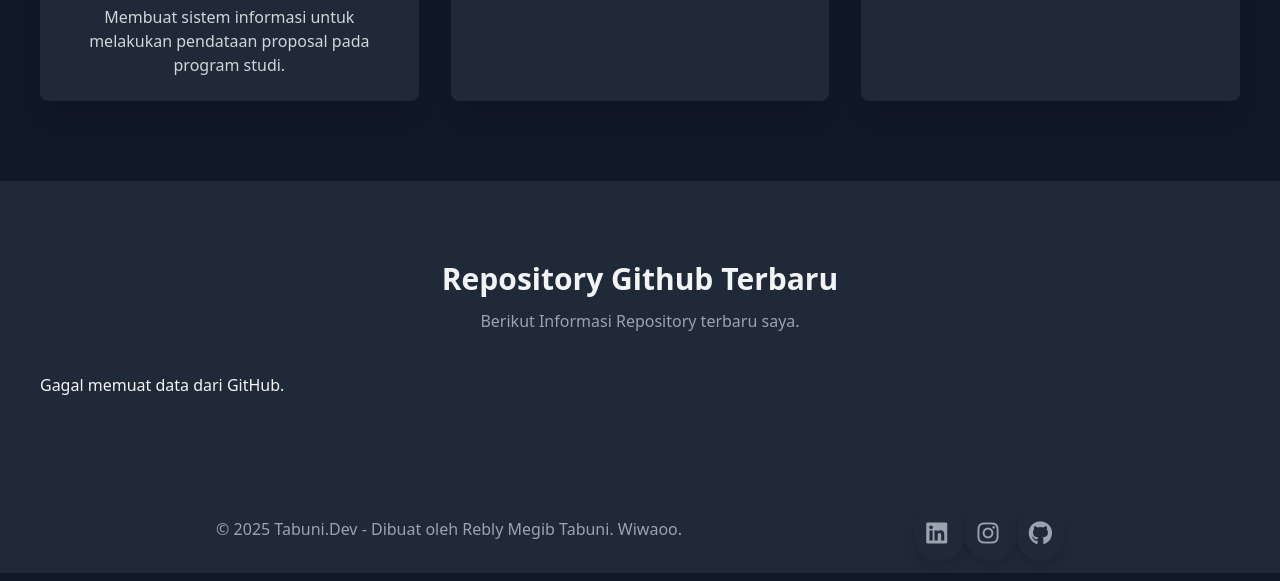
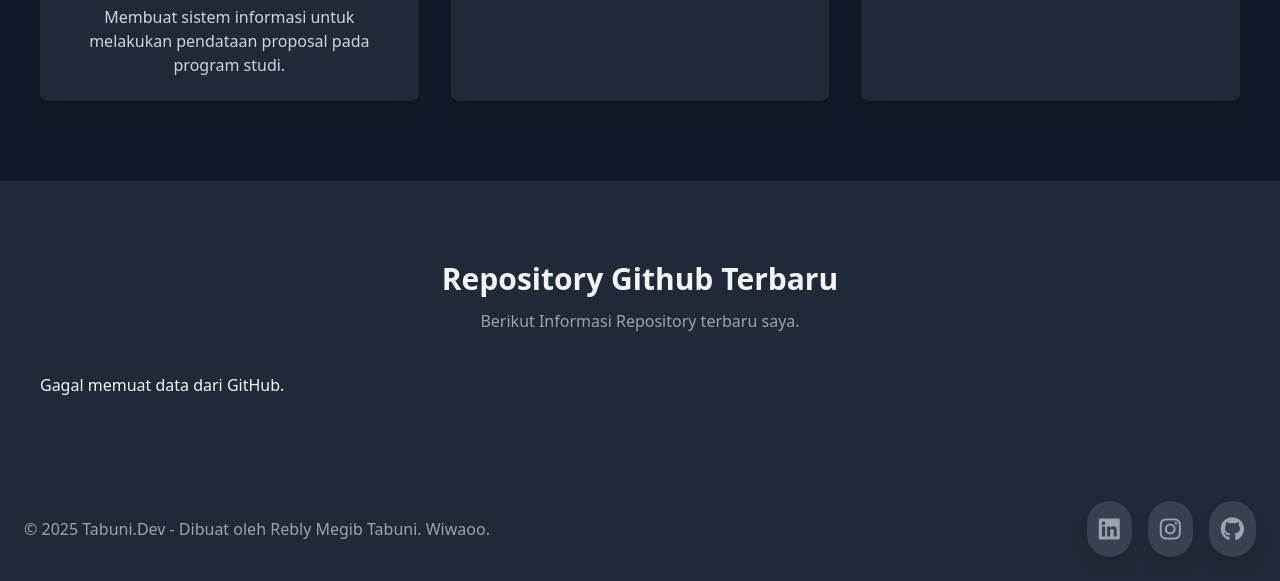
Before and after one commit to anjastabuni/anjastabuni.github.io, a plain HTML site: page index.html in a window 1280 px wide. Shown: the part 1311-1892 px from the top of the page. Drawn offline with nearby package versions, Linux system fonts and the light colour scheme; no server answers.

Commit message:
Update index.html

```diff
--- a/index.html
+++ b/index.html
@@ -107,23 +107,31 @@
     </div>
 
     <!-- Footer -->
-    <footer class="text-center py-6 bg-gray-800 text-gray-400">
+    <footer class="bg-gray-800 text-gray-400 py-6">
+  <div class="container mx-auto px-6 flex flex-col md:flex-row items-center justify-between space-y-4 md:space-y-0">
+    <!-- Copyright -->
+    <div class="text-center md:text-left">
+      &copy; <span id="year"></span> Tabuni.Dev - Dibuat oleh Rebly Megib Tabuni. Wiwaoo.
+    </div>
+
     <!-- Sosial Media -->
-      <div class="flex justify-evenly space-x-4 mt-4">
-        <div>&copy; <span id="year"></span> Tabuni.Dev - Dibuat oleh Rebly Megib Tabuni. Wiwaoo.</div>
-        <div>
-          <a href="https://www.linkedin.com/in/reblytabuni22/" target="_blank" class="text-gray-400 text-2xl hover:text-blue-400 bg-gray-800 p-3 rounded-full shadow-lg transform hover:scale-110">
+    <div class="flex justify-center space-x-4">
+      <a href="https://www.linkedin.com/in/reblytabuni22/" target="_blank"
+        class="text-gray-400 text-2xl hover:text-blue-400 bg-gray-700 p-3 rounded-full shadow-lg transition-transform transform hover:scale-110">
         <i class="fab fa-linkedin"></i>
       </a>
-          <a href="https://www.instagram.com/lingge_gaya/" target="_blank" class="text-gray-400 text-2xl hover:text-pink-400 bg-gray-800 p-3 rounded-full shadow-lg transform hover:scale-110">
+      <a href="https://www.instagram.com/lingge_gaya/" target="_blank"
+        class="text-gray-400 text-2xl hover:text-pink-400 bg-gray-700 p-3 rounded-full shadow-lg transition-transform transform hover:scale-110">
         <i class="fab fa-instagram"></i>
       </a>
-          <a href="https://github.com/anjastabuni" target="_blank" class="text-gray-400 text-2xl hover:text-gray-300 bg-gray-800 p-3 rounded-full shadow-lg transform hover:scale-110">
+      <a href="https://github.com/anjastabuni" target="_blank"
+        class="text-gray-400 text-2xl hover:text-gray-300 bg-gray-700 p-3 rounded-full shadow-lg transition-transform transform hover:scale-110">
         <i class="fab fa-github"></i>
       </a>
     </div>
   </div>
 </footer>
+
 
     <!-- AOS Animation Script -->
     <script src="https://unpkg.com/aos@2.3.1/dist/aos.js"></script>
```
Lines whose indentation alone changed are shown as unchanged.
